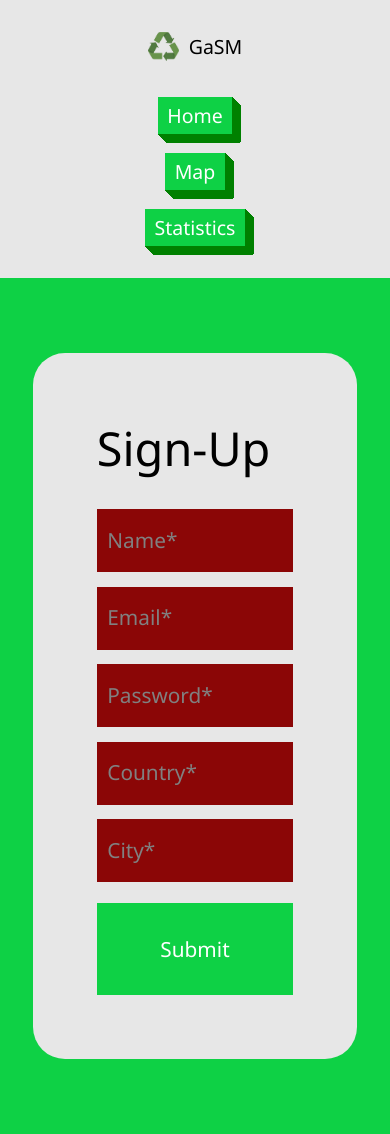
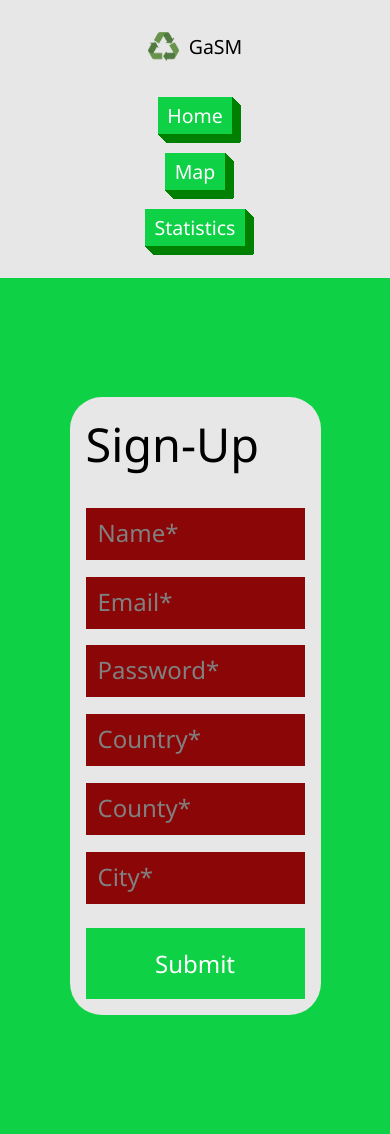
Before and after one commit to Amihaeseisergiu/GaSM, a PHP site: page /proiect/views/signup.php in a window 390 px wide. Run offline with PHP 8.4, Linux system fonts and the light colour scheme.

Commit message:
added county as property to the user account

```diff
--- a/app/controllers/Home.php
+++ b/app/controllers/Home.php
@@ -15,6 +15,7 @@ class Home extends Controller
              $anUser->email=$_POST['Email'];
              $anUser->password=$_POST['Password'];
              $anUser->country=$_POST['Country'];
+             $anUser->county=$_POST['County'];
              $anUser->city=$_POST['City'];
 
              if($anUser->validateSignupInput())
@@ -84,6 +85,7 @@ class Home extends Controller
                 $_SESSION['userID']=-1;
                 $_SESSION['privileges']="none";
                 $_SESSION['country']="none";
+                $_SESSION['county']="none";
                 $_SESSION['city']="none";
                 $_SESSION['name']="none";
                 $this->view('index');
@@ -97,6 +99,7 @@ class Home extends Controller
          echo $_SESSION['userID'];
          echo $_SESSION['privileges'];
          echo $_SESSION['country'];
+         echo $_SESSION['county'];
          echo $_SESSION['city'];
          echo $_SESSION['name'];
     }
--- a/app/css/signup.css
+++ b/app/css/signup.css
@@ -19,6 +19,7 @@ input:invalid {
     justify-content:center;
 
 }
+
 
 .greyContainer
 {
@@ -132,23 +133,9 @@ input:invalid {
   font-size:6vw;
 }
 
- .inputBox
+.greyContainer
 {
-  width:50vw;
-  font-size:1.3em;
-
-}
-
-.submitButton
-{
-
-  width:50vw;
-  font-size:1.3em;
-  padding:0.5em;
-  padding-top:0.8em;
-  padding-bottom:0.8em;
-  margin-top:1em;
-
+  padding:1em;
 }
 
 
@@ -161,7 +148,7 @@ input:invalid {
 .greyContainer
 {
 
- padding:5em;
+ padding:1em;
 
 }
  .textH
@@ -169,26 +156,7 @@ input:invalid {
   font-size: 10vw;
  }
 
- .inputBox
-{
-  width:50vw;
-  height:5vh;
-  font-size:1.3em;
 
-}
-
-.submitButton
-{
-
-  width:50vw;
-  height:7vh;
-  font-size:1.3em;
-  padding:0.5em;
-  padding-top:0.8em;
-  padding-bottom:0.8em;
-  margin-top:1em;
-
-}
 
 
 }
@@ -199,7 +167,7 @@ input:invalid {
 .greyContainer
 {
 
-    padding:4em;
+    padding:1em;
 
 }
  .textH
@@ -212,24 +180,7 @@ input:invalid {
   font-size:7vw;
 }
 
- .inputBox
-{
-  width:45vw;
-  height:5vh;
-  font-size:1.3em;
 
-}
-
-.submitButton
-{
-
-  width:45vw;
-  height:7vh;
-  font-size:1.3em;
-  padding:0.5em;
-  padding-top:0.8em;
-  padding-bottom:0.8em;
-  margin-top:1em;
 
 }
 
@@ -237,53 +188,27 @@ input:invalid {
 {
   .greyContainer
   {
-    padding:2em;
+    padding:1em;
   }
 
   .textH{
     font-size: 15vw;
   }
 
-  .inputBox
-  {
-    height:7vh;
-    width:50vw;
-  }
 
-  .submitButton
-  {
-    width:50vw;
-  }
 }
 
 @media screen and (max-width: 185px)
 {
   .greyContainer
   {
-    padding:2em;
+    padding:1em;
   }
 
   .textH{
     font-size: 16vw;
   }
 
-  .inputBox
-  {
-    height:7vh;
-    width:50vw;
-    padding:0.3em;
-    font-size: 1em;
-  }
 
-  .submitButton
-  {
-    width:50vw;
-    padding:0.3em;
-    padding-top:0.5em;
-    padding-bottom:0.5em;
-    font-size: 1em;
-  }
 
 }
-
-}
--- a/app/init.php
+++ b/app/init.php
@@ -22,5 +22,7 @@ if(!isset($_SESSION['userID']))
  if(!isset($_SESSION['name']))
  $_SESSION['name']="none";
 
+ if(!isset($_SESSION['county']))
+ $_SESSION['county']="none";
 
 ?>
--- a/app/views/signup.php
+++ b/app/views/signup.php
@@ -48,8 +48,9 @@
     <input required  max="16" pattern="[a-zA-Z\d]+" class="inputBox" type="text" id="name" name="Name" placeholder="Name*" >
     <input required title="320 chars max" max="320" class="inputBox" type="email" id="email" name="Email" placeholder="Email*" >
     <input required title="max 16 alphanumeric chars" max="16" pattern="[a-zA-Z\d]+" class="inputBox" type="password" id="pw" name="Password" placeholder="Password*" >
-    <input required title="max 16 chars" max="16" pattern="[a-zA-Z]+" class="inputBox" type="text" id="country" name="Country" placeholder="Country*">
-    <input required title="max 30 alphanumeric chars" max="30" pattern="[a-zA-Z\d]+" class="inputBox" type="text" id="city" name="City" placeholder="City*">
+    <input required title="max 50 chars" max="50" pattern="[a-zA-Z]+" class="inputBox" type="text" id="country" name="Country" placeholder="Country*">
+    <input required title="max 50 alphanumeric chars" max="50" pattern="[a-zA-Z\d]+" class="inputBox" type="text" id="county" name="County" placeholder="County*">
+    <input required title="max 50 alphanumeric chars" max="50" pattern="[a-zA-Z\d]+" class="inputBox" type="text" id="city" name="City" placeholder="City*">
 
     <button   class="submitButton" type="submit" id="submitB" name="SubmitButton">Submit</button>
     <?php
```
Also changed, not shown: app/controllers/Campaign.php (+186 -0 lines), app/models/User.php (+12 -4 lines), app/views/campaign.php (+14 -14 lines).
